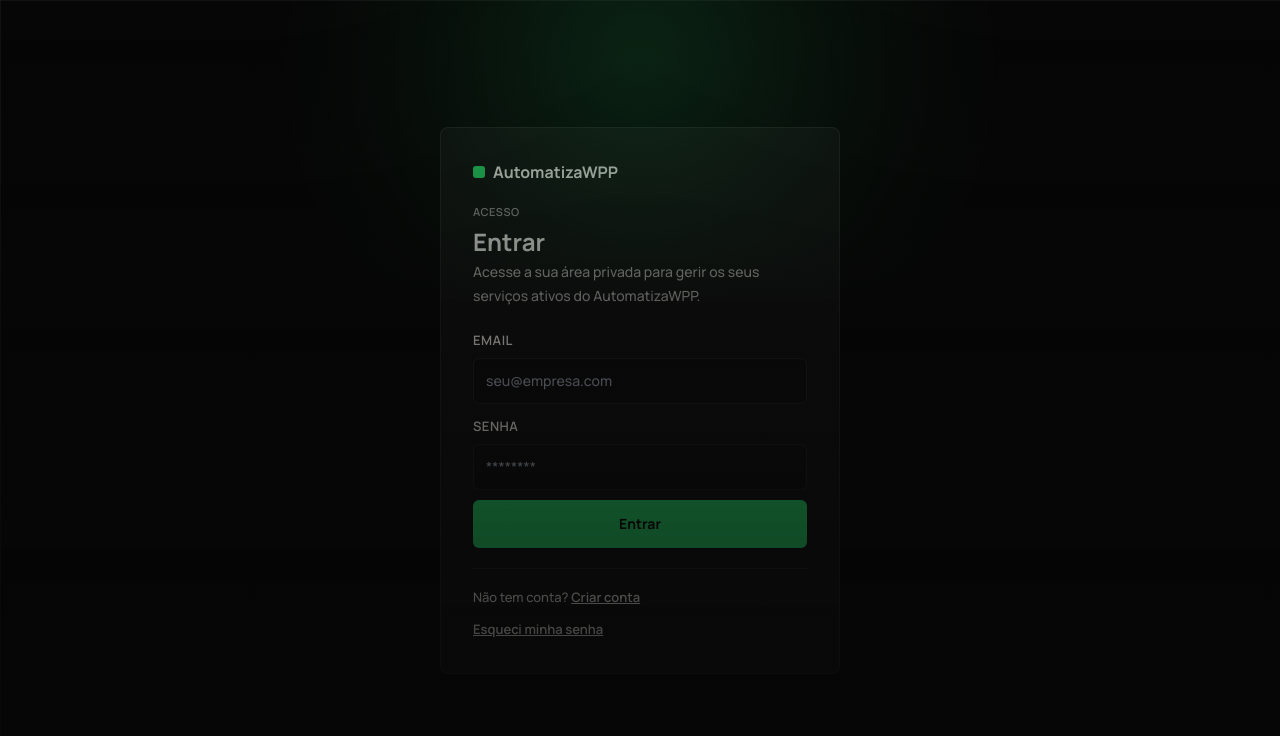
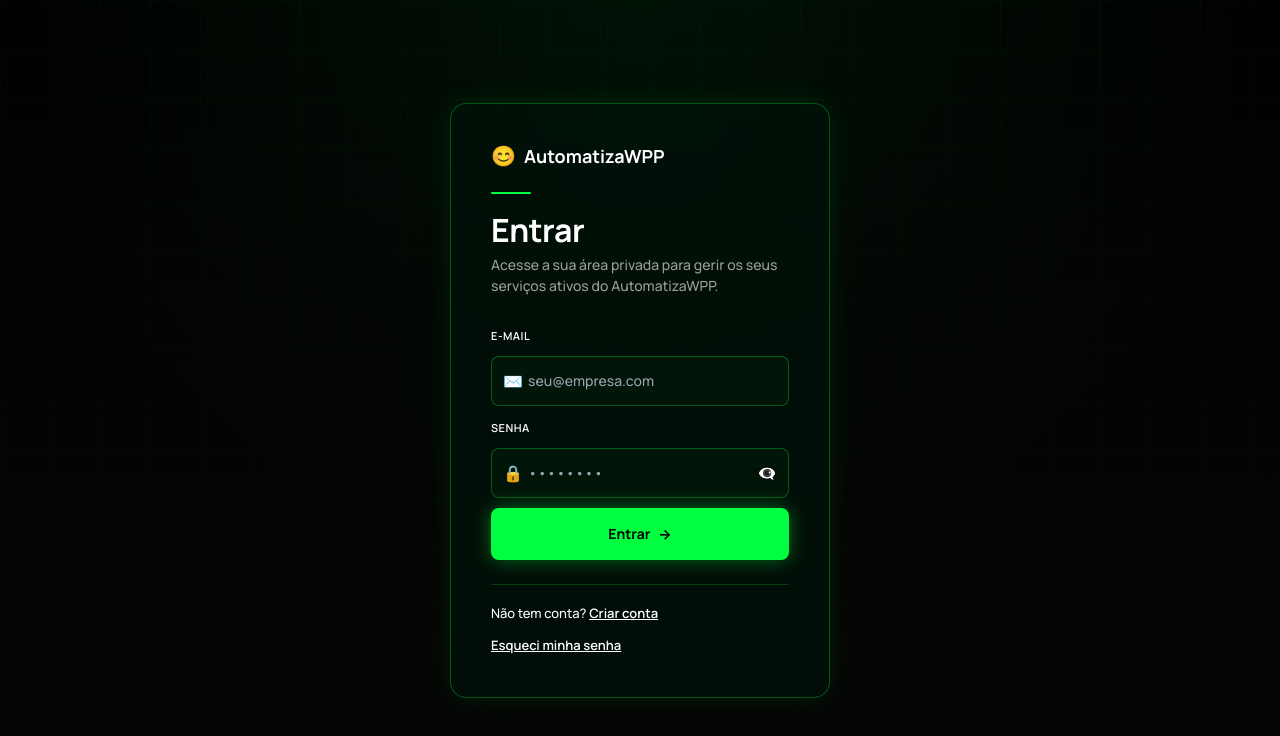
Before and after one commit to imeduuuu/automatizawpp-br, a Next.js app: page /login in a window 1280 px wide. Shown: the top 736 px of the page. Built offline with nearby package versions, Linux system fonts and the light colour scheme; no server answers.

Commit message:
feat: actualizar diseño login con neon theme, grid overlay y iconos
- AuthPageShell con grid overlay + radial glow
- Inputs con border neon verde y iconos
- Botón Entrar grande verde con flecha
- Eye icon para show/hide password
- Estilos mejorados para error messages

```diff
--- a/src/components/auth/auth-page-shell.tsx
+++ b/src/components/auth/auth-page-shell.tsx
@@ -12,70 +12,126 @@
   return (
     <div
       style={{
+        position: 'relative',
         display: 'flex',
         alignItems: 'center',
         justifyContent: 'center',
         minHeight: '100vh',
-        padding: 20,
+        padding: '20px',
+        background: '#000000',
+        overflow: 'hidden',
       }}
     >
+      {/* Grid overlay */}
       <div
         style={{
+          position: 'fixed',
+          inset: 0,
+          backgroundImage: `
+            linear-gradient(rgba(0, 255, 65, 0.03) 1px, transparent 1px),
+            linear-gradient(90deg, rgba(0, 255, 65, 0.03) 1px, transparent 1px)
+          `,
+          backgroundSize: '50px 50px',
+          pointerEvents: 'none',
+          zIndex: 0,
+        }}
+      />
+
+      {/* Radial glow */}
+      <div
+        style={{
+          position: 'fixed',
+          inset: 0,
+          background: 'radial-gradient(circle at 50% 0%, rgba(0, 255, 65, 0.08), transparent 60%)',
+          pointerEvents: 'none',
+          zIndex: 0,
+        }}
+      />
+
+      {/* Content */}
+      <div
+        style={{
+          position: 'relative',
+          zIndex: 10,
           width: '100%',
-          maxWidth: 400,
-          background: '#111',
-          border: '1px solid rgba(240,237,232,0.08)',
-          borderRadius: 8,
-          padding: 32,
+          maxWidth: '380px',
         }}
       >
+        {/* Card */}
+        <div
+          style={{
+            background: 'rgba(0, 20, 10, 0.6)',
+            border: '1px solid rgba(0, 255, 65, 0.3)',
+            borderRadius: '16px',
+            padding: '40px',
+            backdropFilter: 'blur(10px)',
+            boxShadow: '0 0 30px rgba(0, 255, 65, 0.1)',
+          }}
+        >
+          {/* Logo */}
           <Link
             href="/"
             style={{
               display: 'inline-flex',
               alignItems: 'center',
-            gap: 8,
-            marginBottom: 16,
+              gap: '8px',
+              marginBottom: '24px',
               textDecoration: 'none',
-            color: '#f0ede8',
+              color: '#ffffff',
+              fontSize: '18px',
+              fontWeight: 700,
             }}
           >
-          <span
+            <span style={{ fontSize: '20px' }}>😊</span>
+            <span>AutomatizaWPP</span>
+          </Link>
+
+          {/* Separator */}
+          <div
             style={{
-              display: 'inline-block',
-              width: 12,
-              height: 12,
-              borderRadius: 3,
-              background: '#25D366',
+              height: '2px',
+              width: '40px',
+              background: '#00FF41',
+              marginBottom: '24px',
+              borderRadius: '1px',
             }}
           />
-          <span style={{ fontWeight: 700, fontSize: 16 }}>AutomatizaWPP</span>
-        </Link>
+
+          {/* Title & subtitle */}
+          <h1
+            style={{
+              margin: '0 0 12px 0',
+              fontSize: '32px',
+              fontWeight: 700,
+              color: '#ffffff',
+              letterSpacing: '-0.5px',
+            }}
+          >
+            {title}
+          </h1>
           <p
             style={{
-            margin: 0,
-            fontSize: 11,
-            textTransform: 'uppercase',
-            fontWeight: 600,
-            color: 'rgba(240,237,232,0.6)',
-            letterSpacing: '0.5px',
+              margin: '0 0 28px 0',
+              fontSize: '14px',
+              color: 'rgba(255, 255, 255, 0.6)',
+              lineHeight: '1.5',
             }}
           >
-          {eyebrow}
+            {subtitle}
           </p>
-        <h1 style={{ margin: '6px 0 0', fontSize: 24, fontWeight: 700, color: '#f0ede8' }}>{title}</h1>
-        <p style={{ marginTop: 6, fontSize: 14, color: 'rgba(240,237,232,0.7)' }}>{subtitle}</p>
 
-        <div style={{ marginTop: 20 }}>{children}</div>
+          {/* Form */}
+          <div style={{ marginBottom: '24px' }}>{children}</div>
 
+          {/* Footer */}
           {footer ? (
             <div
               style={{
-              marginTop: 20,
-              paddingTop: 16,
-              borderTop: '1px solid rgba(240,237,232,0.08)',
-              fontSize: 13,
-              color: '#f0ede8',
+                marginTop: '24px',
+                paddingTop: '16px',
+                borderTop: '1px solid rgba(0, 255, 65, 0.2)',
+                fontSize: '13px',
+                color: '#ffffff',
               }}
             >
               {footer}
@@ -83,5 +139,6 @@
           ) : null}
         </div>
       </div>
+    </div>
   );
 }
--- a/src/components/auth/login-form.tsx
+++ b/src/components/auth/login-form.tsx
@@ -1,48 +1,110 @@
 'use client';
 
-import { useActionState } from 'react';
+import { useActionState, useState } from 'react';
 import { loginAction } from '@/lib/actions/auth-actions';
 import { initialActionState } from '@/lib/actions/types';
 import { SubmitButton } from '@/components/forms/submit-button';
 
 const labelStyle: React.CSSProperties = {
   display: 'block',
-  marginBottom: 6,
-  fontSize: 13,
+  marginBottom: '8px',
+  fontSize: '11px',
   fontWeight: 600,
-  color: '#f0ede8',
+  color: '#ffffff',
   textTransform: 'uppercase',
   letterSpacing: '0.5px',
 };
 
+const inputWrapperStyle: React.CSSProperties = {
+  position: 'relative',
+  display: 'flex',
+  alignItems: 'center',
+};
+
 const inputStyle: React.CSSProperties = {
   width: '100%',
-  padding: '10px 12px',
-  background: '#0d0d0d',
-  border: '1px solid rgba(240,237,232,0.08)',
-  borderRadius: 6,
-  color: '#f0ede8',
-  fontSize: 14,
+  padding: '12px 12px 12px 36px',
+  background: 'rgba(0, 255, 65, 0.03)',
+  border: '1px solid rgba(0, 255, 65, 0.3)',
+  borderRadius: '8px',
+  color: '#ffffff',
+  fontSize: '14px',
   boxSizing: 'border-box',
+  transition: 'all 0.2s',
+  outline: 'none',
+};
+
+const iconStyle: React.CSSProperties = {
+  position: 'absolute',
+  left: '12px',
+  fontSize: '16px',
+  pointerEvents: 'none',
+  color: '#00FF41',
+};
+
+const eyeIconStyle: React.CSSProperties = {
+  position: 'absolute',
+  right: '12px',
+  fontSize: '16px',
+  cursor: 'pointer',
+  color: '#00FF41',
 };
 
 const errorStyle: React.CSSProperties = {
-  margin: '4px 0 0',
-  fontSize: 12,
-  color: '#ff6b6b',
+  margin: '6px 0 0 0',
+  fontSize: '12px',
+  color: '#FF4444',
+  display: 'flex',
+  alignItems: 'center',
+  gap: '6px',
+};
+
+const errorMessageStyle: React.CSSProperties = {
+  display: 'flex',
+  alignItems: 'center',
+  gap: '8px',
+  margin: '16px 0',
+  padding: '10px 12px',
+  background: 'rgba(255, 68, 68, 0.1)',
+  border: '1px solid rgba(255, 68, 68, 0.3)',
+  borderRadius: '8px',
+  color: '#FF4444',
+  fontSize: '12px',
+};
+
+const submitButtonStyle: React.CSSProperties = {
+  width: '100%',
+  padding: '14px 16px',
+  background: '#00FF41',
+  border: 'none',
+  borderRadius: '8px',
+  color: '#000000',
+  fontWeight: 700,
+  fontSize: '14px',
+  cursor: 'pointer',
+  display: 'flex',
+  alignItems: 'center',
+  justifyContent: 'center',
+  gap: '8px',
+  transition: 'all 0.2s',
+  boxShadow: '0 0 20px rgba(0, 255, 65, 0.4)',
 };
 
 export function LoginForm({ callbackUrl }: { callbackUrl?: string }) {
   const [state, action] = useActionState(loginAction, initialActionState);
+  const [showPassword, setShowPassword] = useState(false);
 
   return (
-    <form action={action} style={{ display: 'grid', gridTemplateColumns: '1fr', gap: 12 }}>
+    <form action={action} style={{ display: 'grid', gridTemplateColumns: '1fr', gap: '16px' }}>
       <input type="hidden" name="callbackUrl" value={callbackUrl || '/dashboard'} />
 
+      {/* Email */}
       <div>
         <label htmlFor="email" style={labelStyle}>
-          Email
+          E-mail
         </label>
+        <div style={inputWrapperStyle}>
+          <span style={iconStyle}>✉️</span>
           <input
             id="email"
             name="email"
@@ -52,42 +114,50 @@
             style={inputStyle}
             placeholder="seu@empresa.com"
           />
+        </div>
         {state.fieldErrors?.email?.length ? <p style={errorStyle}>{state.fieldErrors.email[0]}</p> : null}
       </div>
 
+      {/* Password */}
       <div>
         <label htmlFor="password" style={labelStyle}>
           Senha
         </label>
+        <div style={inputWrapperStyle}>
+          <span style={iconStyle}>🔒</span>
           <input
             id="password"
             name="password"
-          type="password"
+            type={showPassword ? 'text' : 'password'}
             autoComplete="current-password"
             required
             style={inputStyle}
-          placeholder="********"
+            placeholder="••••••••"
           />
+          <span
+            style={eyeIconStyle}
+            onClick={() => setShowPassword(!showPassword)}
+            role="button"
+            tabIndex={0}
+          >
+            {showPassword ? '👁️' : '👁️‍🗨️'}
+          </span>
+        </div>
         {state.fieldErrors?.password?.length ? <p style={errorStyle}>{state.fieldErrors.password[0]}</p> : null}
       </div>
 
-      {state.status !== 'idle' && state.message ? (
-        <p
-          style={{
-            margin: 0,
-            padding: 8,
-            background: state.status === 'error' ? 'rgba(255,107,107,0.1)' : 'rgba(37,211,102,0.1)',
-            border: `1px solid ${state.status === 'error' ? 'rgba(255,107,107,0.3)' : 'rgba(37,211,102,0.3)'}`,
-            borderRadius: 6,
-            color: '#f0ede8',
-            fontSize: 13,
-          }}
-        >
+      {/* Error Message */}
+      {state.status !== 'idle' && state.message && state.status === 'error' ? (
+        <div style={errorMessageStyle}>
+          <span>⚠️</span>
           {state.message}
-        </p>
+        </div>
       ) : null}
 
-      <SubmitButton label="Entrar" pendingLabel="Entrando..." />
+      {/* Submit Button */}
+      <button type="submit" style={submitButtonStyle}>
+        Entrar <span>→</span>
+      </button>
     </form>
   );
 }
```
Lines whose indentation alone changed are shown as unchanged.
